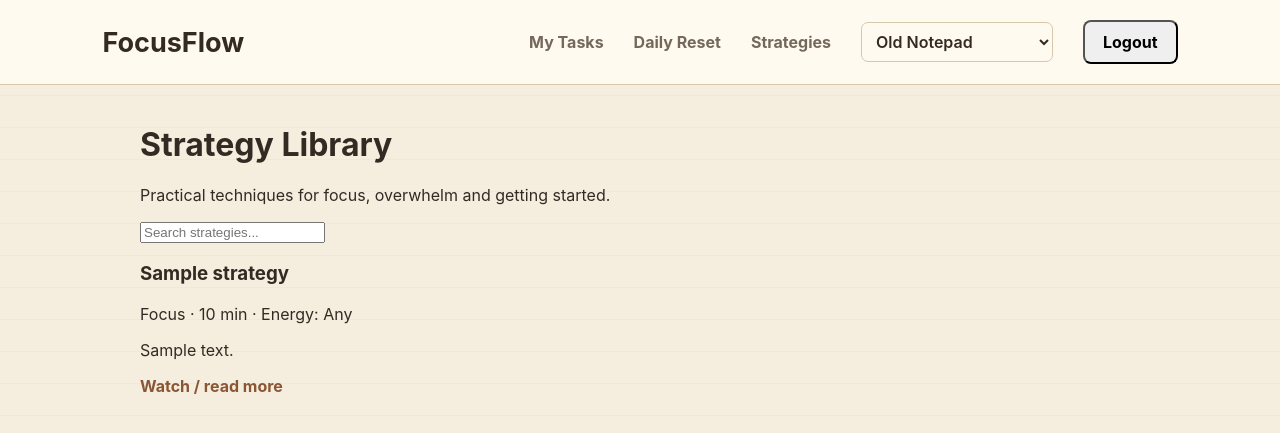
After one commit to MariaRalucaPopovici/FocusFlow, a Django app: page /wellbeing/strategies/ in a window 1280 px wide. The commit adds this page. Shown: the top 433 px of the page. Run offline with Django 5.2, Linux system fonts and the light colour scheme; a user stored in the database is signed in; tables that the repository leaves empty hold one stand-in row (values such as "Sample post").

Commit message:
Add AJAX live search to strategy library with JSON endpoint

```diff
--- a/backend/templates/base.html
+++ b/backend/templates/base.html
@@ -46,6 +46,7 @@
             {% if user.is_authenticated %}
                 <a href="{% url 'task_list' %}">My Tasks</a>
                 <a href="{% url 'daily_reset' %}">Daily Reset</a>
+                <a href="{% url 'strategy_library' %}">Strategies</a>
 
                 <select id="theme-select" aria-label="Choose theme">
                     <option value="notepad">Old Notepad</option>
--- /dev/null
+++ b/backend/wellbeing/static/wellbeing/search.js
@@ -0,0 +1,48 @@
+
+const searchInput = document.getElementById("strategy-search");
+const listDiv = document.getElementById("strategy-list");
+
+searchInput.addEventListener("input", function () {
+    const url = searchInput.dataset.searchUrl + "?q=" + encodeURIComponent(searchInput.value);
+
+    fetch(url)
+        .then(response => response.json())
+        .then(data => {
+            listDiv.innerHTML = "";
+
+            if (data.strategies.length === 0) {
+                listDiv.innerHTML = "<p>No strategies match your search.</p>";
+                return;
+            }
+
+            data.strategies.forEach(s => {
+                const card = document.createElement("article");
+                card.className = "strategy-card";
+
+                const title = document.createElement("h3");
+                title.textContent = s.title;
+
+                const meta = document.createElement("p");
+                meta.className = "strategy-meta";
+                meta.textContent = s.meta;
+
+                const desc = document.createElement("p");
+                desc.textContent = s.description;
+
+                card.append(title, meta, desc);
+
+                if (s.resource_url) {
+                    const link = document.createElement("a");
+                    link.href = s.resource_url;
+                    link.target = "_blank";
+                    link.rel = "noopener";
+                    link.textContent = "Watch / read more";
+                    const linkP = document.createElement("p");
+                    linkP.append(link);
+                    card.append(linkP);
+                }
+
+                listDiv.append(card);
+            });
+        });
+});
--- /dev/null
+++ b/backend/wellbeing/templates/wellbeing/strategy_library.html
@@ -0,0 +1,34 @@
+{% extends "base.html" %}
+{% load static %}
+
+{% block title %}
+Strategy Library | FocusFlow
+{% endblock %}
+
+{% block content %}
+<h1>Strategy Library</h1>
+<p>Practical techniques for focus, overwhelm and getting started.</p>
+
+<input type="search" id="strategy-search" placeholder="Search strategies..." autocomplete="off"
+    data-search-url="{% url 'strategy_search' %}">
+
+<div id="strategy-list">
+    {% for strategy in strategies %}
+        <article class="strategy-card">
+            <h3>{{ strategy.title }}</h3>
+            <p class="strategy-meta">
+                {{ strategy.get_category_display }}
+                {% if strategy.duration_minutes %} · {{ strategy.duration_minutes }} min{% endif %}
+                · Energy: {{ strategy.get_energy_level_display }}
+            </p>
+            <p>{{ strategy.description }}</p>
+            {% if strategy.resource_url %}
+                <p><a href="{{ strategy.resource_url }}" target="_blank" rel="noopener">Watch / read more</a></p>
+            {% endif %}
+        </article>
+    {% empty %}
+        <p>No strategies yet.</p>
+    {% endfor %}
+</div>
+<script src="{% static 'wellbeing/search.js' %}" defer></script>
+{% endblock %}
--- a/backend/wellbeing/urls.py
+++ b/backend/wellbeing/urls.py
@@ -4,4 +4,6 @@ from . import views
 
 urlpatterns = [
     path("daily-reset/", views.daily_reset, name="daily_reset"),
+    path("strategies/", views.strategy_library, name="strategy_library"),
+    path("strategies/search/", views.strategy_search, name="strategy_search"),
 ]
--- a/backend/wellbeing/views.py
+++ b/backend/wellbeing/views.py
@@ -1,5 +1,7 @@
 from django.contrib.auth.decorators import login_required
 from django.shortcuts import render, redirect
+from django.http import JsonResponse
+from django.db.models import Q
 
 from .forms import DailyCheckInForm
 from .models import Strategy
@@ -44,3 +46,34 @@ def daily_reset(request):
         form = DailyCheckInForm()
 
     return render(request, "wellbeing/daily_reset.html", {"form": form,})
+
+@login_required
+def strategy_library(request):
+    strategies = Strategy.objects.filter(active=True).order_by("category", "title")
+    return render(request, "wellbeing/strategy_library.html", {"strategies": strategies})
+
+@login_required
+def strategy_search(request):
+    query = request.GET.get("q", "")
+
+    strategies = Strategy.objects.filter(active=True)
+    if query:
+        strategies = strategies.filter(
+            Q(title__icontains=query) | Q(description__icontains=query)
+        )
+
+    data = []
+    for s in strategies.order_by("category", "title"):
+        meta = s.get_category_display()
+        if s.duration_minutes:
+            meta += f" · {s.duration_minutes} min"
+        meta += f" · Energy: {s.get_energy_level_display()}"
+
+        data.append({
+            "title": s.title,
+            "meta": meta,
+            "description": s.description,
+            "resource_url": s.resource_url,
+        })
+
+    return JsonResponse({"strategies": data})
```
Also changed, not shown: backend/templates/REPORT_NOTES.md (added, +3 -0 lines).
